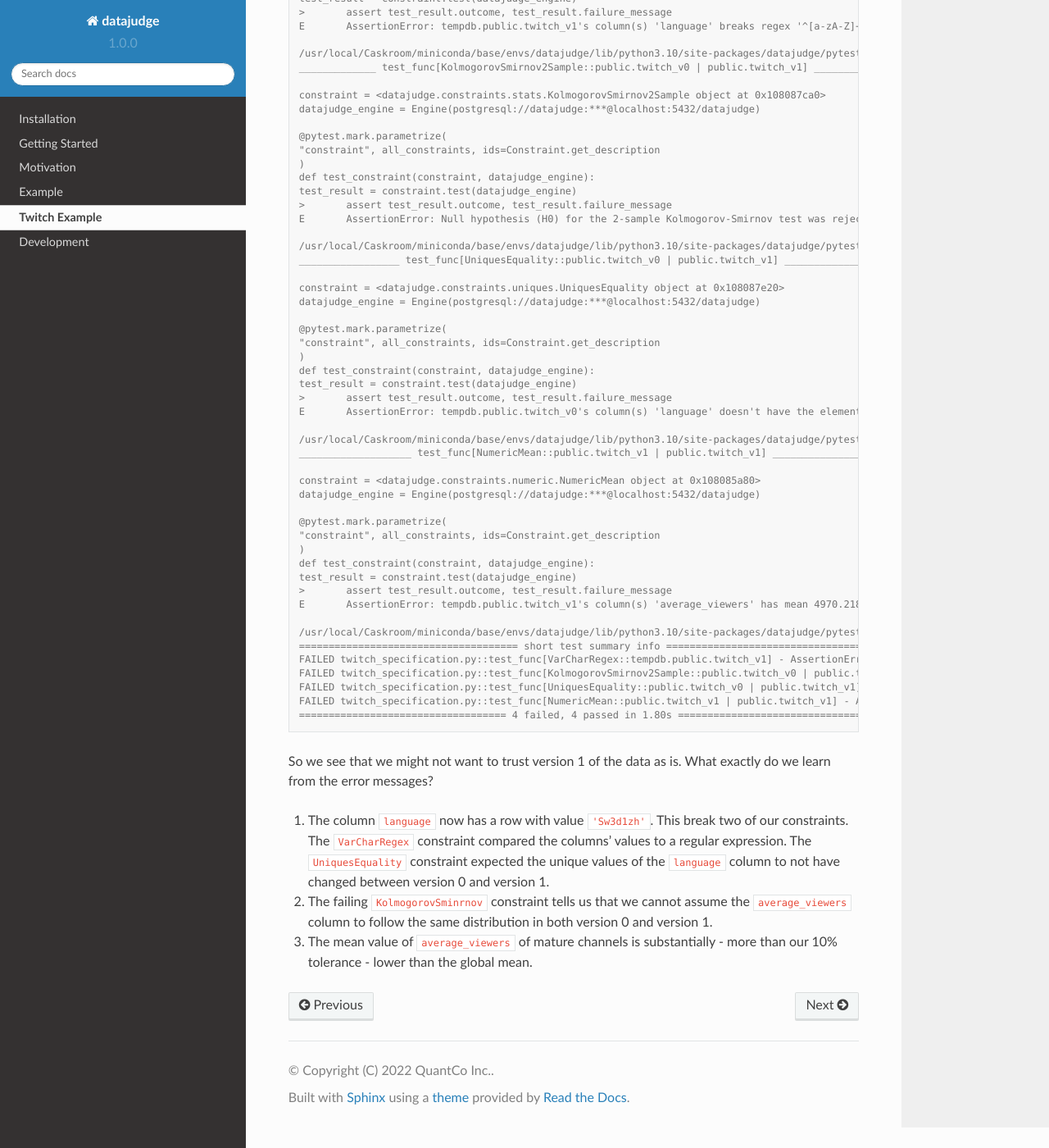
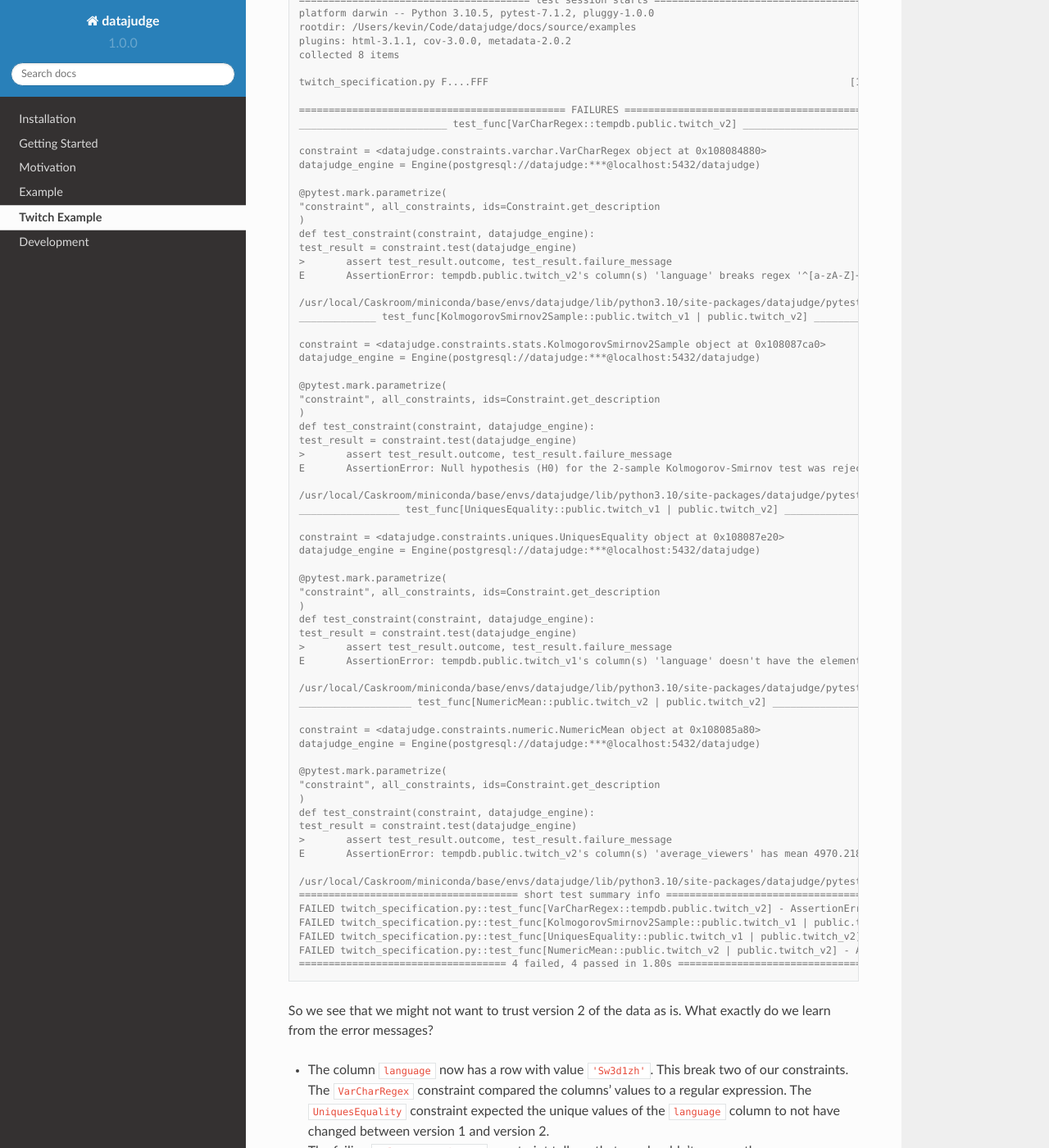
Before and after one commit to Quantco/datajudge, a Sphinx documentation site: the page built from docs/source/examples/example_twitch.rst, in a window 1280 px wide and 1400 px high, scrolled down 3439 px. Shown: the whole window at 82% size. Built offline with Sphinx 7.4.7 and the Read the Docs theme 2.0.0, drawn with Linux system fonts in a browser that asks for light colours; pages that are not in the unit, such as notebooks, are missing from menus; some of the changed text lies outside the part shown.

Commit message:
Adapt details.

```diff
--- a/docs/source/examples/example_twitch.rst
+++ b/docs/source/examples/example_twitch.rst
@@ -2,21 +2,34 @@
 =============================
 
 This example is based on data capturing statistics and properties of popular Twitch channels.
-The original data set can be found on `kaggle <https://www.kaggle.com/datasets/aayushmishra1512/twitchdata>`_. For the sake of this tutorial, we slightly process it and provide two version of it. You can either recreate this by executing this `processing <https://github.com/Quantco/datajudge/tree/main/docs/source/examples/twitch_upload.py>`_ yourself on the original data or download our processed files (`version 0 <https://github.com/Quantco/datajudge/tree/main/docs/source/examples/twitch_version0.csv>`_ and `version 1 <https://github.com/Quantco/datajudge/tree/main/docs/source/examples/twitch_version1.csv>`_) right away.
+The setup is such that we have two data sets 'of the same kind' but from different points in time.
+In other words, a 'version' of the data set represents to a temporal notion.
+For example, version 1 might stem from end of March and version 2 from end of April.
+Moreover, we will assume that the first, version 1, has been vetted and approved with the
+help of manual investigation and domain knowledge. The second data set, version 2, has just been
+made available. We would like to use it but can't be sure of its validity just yet. As a consequence
+we would like to assess the quality of the data in version 2.
 
-The aforementioned script also populates two tables in a Postgres database, in this fashion:
+The original data set can be found on `kaggle <https://www.kaggle.com/datasets/aayushmishra1512/twitchdata>`_.
+For the sake of this tutorial, we slightly process it and provide two version of it.
+One can either recreate this by executing this `processing <https://github.com/Quantco/datajudge/tree/main/docs/source/examples/twitch_upload.py>`_
+oneself on the original data or download our processed files (`version 1 <https://github.com/Quantco/datajudge/tree/main/docs/source/examples/twitch_version1.csv>`_
+and `version 2 <https://github.com/Quantco/datajudge/tree/main/docs/source/examples/twitch_version2.csv>`_) right away.
+
+The aforementioned script also populates two tables in a Postgres database. This resembles the following:
 
 .. code-block:: python
 
+    address = os.environ.get("DB_ADDR", "localhost")
     connection_string = f"postgresql://datajudge:datajudge@{address}:5432/datajudge"
     engine = sa.create_engine(connection_string)
+    df_v2.to_sql("twitch_v2", engine, schema="public", if_exists="replace")
     df_v1.to_sql("twitch_v1", engine, schema="public", if_exists="replace")
-    df_v0.to_sql("twitch_v0", engine, schema="public", if_exists="replace")
 
 
-Once the tables are in a data set, one can actually write a ``Datajudge``
-specification against them. To give you an idea of the data, this is what
-a sample of it looks like:
+Once the tables are stored in a database, we can actually write a ``Datajudge``
+specification against them. But first, we'll have a look at what the data roughly
+looks like by investigating a random sample of four rows:
 
 .. list-table:: A sample of the data
    :header-rows: 1
@@ -77,11 +90,15 @@
      - False
      - English
 
+Note that we expect both version 1 and version 2 to follow this structure. Due to them
+being assembled at different points in time, merely their rows shows differ.
+
 
 Now let's write an actual specification, expressing our expectations against the data.
 First, we need to make sure a connection to database can be established at test execution
 time. How this is done exactly depends on how you set up your database. When using our
-default setup with running ``./start_postgres.sh``, this would look as follows:
+default setup with running `$ ./start_postgres.sh <https://github.com/Quantco/datajudge/blob/main/start_postgres.sh>`_,
+this would look as follows:
 
 .. code-block:: python
 
@@ -97,11 +114,11 @@
         return sa.create_engine(connection_string)
 
 Once a way to connect to database is defined, we want to declare our data sources and
-express expectations against them. In this
-example we have two tables in the same database - one table per version of the Twitch data.
-Here, a version refers to a temporal notion. E.g. version 0 might stem from end of March and version 1 from end of April.
+express expectations against them. In this example we have two tables in the same database -
+one table per version of the Twitch data.
 
-Yet, let's start with a very simple example only using version 1. We want to use our
+
+Yet, let's start with a very simple example only using version 2. We want to use our
 domain knowledge that values of the ``language`` column should only contain letters
 and have a length strictly larger than 0.
 
@@ -117,7 +134,7 @@
     schema_name = "public"
 
     within_requirement = WithinRequirement.from_table(
-        table_name="twitch_v1",
+        table_name="twitch_v2",
         schema_name=schema_name,
 	db_name=db_name,
     )
@@ -127,8 +144,8 @@
     )
 
 
-Done! Now onto comparisons between the table representing the approved version 0 of the
-data and the to be assessed version 1 of the data.
+Done! Now onto comparisons between the table representing the approved version 1 of the
+data and the to be assessed version 2 of the data.
 
 .. code-block:: python
 
@@ -139,8 +156,8 @@
 	db_name2=db_name,
 	schema_name1=schema_name,
 	schema_name2=schema_name,
-	table_name1="twitch_v0",
-	table_name2="twitch_v1",
+	table_name1="twitch_v1",
+	table_name2="twitch_v2",
     )
     between_requirement_version.add_column_subset_constraint()
     between_requirement_version.add_column_superset_constraint()
@@ -167,8 +184,8 @@
     )
 
 
-Now having compared the 'same kind of data' between version 0 and version 1,
-we may as well compare 'different kind of data' within version 1, as a means of
+Now having compared the 'same kind of data' between version 1 and version 2,
+we may as well compare 'different kind of data' within version 2, as a means of
 a sanity check. This sanity check consists of checking that whether the mean
 ``average_viewer`` value of mature channels should deviate at most 10% from
 the overall mean.
@@ -180,8 +197,8 @@
 	db_name2=db_name,
 	schema_name1=schema_name,
 	schema_name2=schema_name,
-	table_name1="twitch_v1",
-	table_name2="twitch_v1",
+	table_name1="twitch_v2",
+	table_name2="twitch_v2",
     )
 
     between_requirement_columns.add_numeric_mean_constraint(
@@ -221,7 +243,7 @@
    twitch_specification.py F....FFF                                                             [100%]
 
    ============================================= FAILURES =============================================
-   _________________________ test_func[VarCharRegex::tempdb.public.twitch_v1] _________________________
+   _________________________ test_func[VarCharRegex::tempdb.public.twitch_v2] _________________________
 
    constraint = <datajudge.constraints.varchar.VarCharRegex object at 0x108084880>
    datajudge_engine = Engine(postgresql://datajudge:***@localhost:5432/datajudge)
@@ -232,10 +254,10 @@
    def test_constraint(constraint, datajudge_engine):
    test_result = constraint.test(datajudge_engine)
    >       assert test_result.outcome, test_result.failure_message
-   E       AssertionError: tempdb.public.twitch_v1's column(s) 'language' breaks regex '^[a-zA-Z]+$' in 0.045454545454545456 > 0.0 of the cases. In absolute terms, 1 of the 22 samples violated the regex. Some counterexamples consist of the following: ['Sw3d1zh'].
+   E       AssertionError: tempdb.public.twitch_v2's column(s) 'language' breaks regex '^[a-zA-Z]+$' in 0.045454545454545456 > 0.0 of the cases. In absolute terms, 1 of the 22 samples violated the regex. Some counterexamples consist of the following: ['Sw3d1zh'].
 
    /usr/local/Caskroom/miniconda/base/envs/datajudge/lib/python3.10/site-packages/datajudge/pytest_integration.py:25: AssertionError
-   _____________ test_func[KolmogorovSmirnov2Sample::public.twitch_v0 | public.twitch_v1] _____________
+   _____________ test_func[KolmogorovSmirnov2Sample::public.twitch_v1 | public.twitch_v2] _____________
 
    constraint = <datajudge.constraints.stats.KolmogorovSmirnov2Sample object at 0x108087ca0>
    datajudge_engine = Engine(postgresql://datajudge:***@localhost:5432/datajudge)
@@ -246,10 +268,10 @@
    def test_constraint(constraint, datajudge_engine):
    test_result = constraint.test(datajudge_engine)
    >       assert test_result.outcome, test_result.failure_message
-   E       AssertionError: Null hypothesis (H0) for the 2-sample Kolmogorov-Smirnov test was rejected, i.e., the two samples (tempdb.public.twitch_v0's column(s) 'average_viewers' and tempdb.public.twitch_v1's column(s) 'average_viewers''s ) do not originate from the same distribution. The test results are d=0.152764705882353 and p_value=8.093137091858472e-10.
+   E       AssertionError: Null hypothesis (H0) for the 2-sample Kolmogorov-Smirnov test was rejected, i.e., the two samples (tempdb.public.twitch_v1's column(s) 'average_viewers' and tempdb.public.twitch_v2's column(s) 'average_viewers''s ) do not originate from the same distribution. The test results are d=0.152764705882353 and p_value=8.093137091858472e-10.
 
    /usr/local/Caskroom/miniconda/base/envs/datajudge/lib/python3.10/site-packages/datajudge/pytest_integration.py:25: AssertionError
-   _________________ test_func[UniquesEquality::public.twitch_v0 | public.twitch_v1] __________________
+   _________________ test_func[UniquesEquality::public.twitch_v1 | public.twitch_v2] __________________
 
    constraint = <datajudge.constraints.uniques.UniquesEquality object at 0x108087e20>
    datajudge_engine = Engine(postgresql://datajudge:***@localhost:5432/datajudge)
@@ -260,10 +282,10 @@
    def test_constraint(constraint, datajudge_engine):
    test_result = constraint.test(datajudge_engine)
    >       assert test_result.outcome, test_result.failure_message
-   E       AssertionError: tempdb.public.twitch_v0's column(s) 'language' doesn't have the element(s) '{'Sw3d1zh'}' when compared with the reference values.
+   E       AssertionError: tempdb.public.twitch_v1's column(s) 'language' doesn't have the element(s) '{'Sw3d1zh'}' when compared with the reference values.
 
    /usr/local/Caskroom/miniconda/base/envs/datajudge/lib/python3.10/site-packages/datajudge/pytest_integration.py:25: AssertionError
-   ___________________ test_func[NumericMean::public.twitch_v1 | public.twitch_v1] ____________________
+   ___________________ test_func[NumericMean::public.twitch_v2 | public.twitch_v2] ____________________
 
    constraint = <datajudge.constraints.numeric.NumericMean object at 0x108085a80>
    datajudge_engine = Engine(postgresql://datajudge:***@localhost:5432/datajudge)
@@ -274,19 +296,25 @@
    def test_constraint(constraint, datajudge_engine):
    test_result = constraint.test(datajudge_engine)
    >       assert test_result.outcome, test_result.failure_message
-   E       AssertionError: tempdb.public.twitch_v1's column(s) 'average_viewers' has mean 4970.2188235294117647, deviating more than 0.1 from tempdb.public.twitch_v1's column(s) 'average_viewers''s  3567.6584158415841584. Condition on second table: WHERE mature IS TRUE;
+   E       AssertionError: tempdb.public.twitch_v2's column(s) 'average_viewers' has mean 4970.2188235294117647, deviating more than 0.1 from tempdb.public.twitch_v2's column(s) 'average_viewers''s  3567.6584158415841584. Condition on second table: WHERE mature IS TRUE;
 
    /usr/local/Caskroom/miniconda/base/envs/datajudge/lib/python3.10/site-packages/datajudge/pytest_integration.py:25: AssertionError
    ===================================== short test summary info ======================================
-   FAILED twitch_specification.py::test_func[VarCharRegex::tempdb.public.twitch_v1] - AssertionError...
-   FAILED twitch_specification.py::test_func[KolmogorovSmirnov2Sample::public.twitch_v0 | public.twitch_v1]
-   FAILED twitch_specification.py::test_func[UniquesEquality::public.twitch_v0 | public.twitch_v1]
-   FAILED twitch_specification.py::test_func[NumericMean::public.twitch_v1 | public.twitch_v1] - Ass...
+   FAILED twitch_specification.py::test_func[VarCharRegex::tempdb.public.twitch_v2] - AssertionError...
+   FAILED twitch_specification.py::test_func[KolmogorovSmirnov2Sample::public.twitch_v1 | public.twitch_v2]
+   FAILED twitch_specification.py::test_func[UniquesEquality::public.twitch_v1 | public.twitch_v2]
+   FAILED twitch_specification.py::test_func[NumericMean::public.twitch_v2 | public.twitch_v2] - Ass...
    =================================== 4 failed, 4 passed in 1.80s ====================================
 
-So we see that we might not want to trust version 1 of the data as is. What exactly do we learn from the error
-messages?
+So we see that we might not want to trust version 2 of the data as is. What exactly do we
+learn from the error messages?
 
-1. The column ``language`` now has a row with value ``'Sw3d1zh'``. This break two of our constraints. The ``VarCharRegex`` constraint compared the columns' values to a regular expression. The ``UniquesEquality`` constraint expected the unique values of the ``language`` column to not have changed between version 0 and version 1.
-2. The failing ``KolmogorovSminrnov`` constraint tells us that we cannot assume the ``average_viewers`` column to follow the same distribution in both version 0 and version 1.
-3. The mean value of ``average_viewers`` of mature channels is substantially - more than our 10% tolerance - lower than the global mean.
+* The column ``language`` now has a row with value ``'Sw3d1zh'``. This break two of our
+  constraints. The ``VarCharRegex`` constraint compared the columns' values to a regular
+  expression. The ``UniquesEquality`` constraint expected the unique values of the
+  ``language`` column to not have changed between version 1 and version 2.
+* The failing ``KolmogorovSminrnov`` constraint tells us that we shouldn't assume the
+  ``average_viewers`` column to follow the same distribution in both version 1 and
+  version 2.
+* The mean value of ``average_viewers`` of ``mature`` channels is substantially - more
+  than our 10% tolerance - lower than the global mean.
--- a/docs/source/examples/twitch_specification.py
+++ b/docs/source/examples/twitch_specification.py
@@ -19,16 +19,19 @@
 # Postgres' default schema.
 schema_name = "public"
 
+
 # 1. Sanity check on new version based on domain knowledge.
 within_requirement = WithinRequirement.from_table(
-    table_name="twitch_v1",
+    table_name="twitch_v2",
     schema_name=schema_name,
     db_name=db_name,
 )
+
 within_requirement.add_varchar_regex_constraint(
     column="language",
     regex="^[a-zA-Z]+$",
 )
+
 
 # 2. Sanity check between old version and new version of the data.
 between_requirement_version = BetweenRequirement.from_tables(
@@ -36,9 +39,10 @@
     db_name2=db_name,
     schema_name1=schema_name,
     schema_name2=schema_name,
-    table_name1="twitch_v0",
-    table_name2="twitch_v1",
+    table_name1="twitch_v1",
+    table_name2="twitch_v2",
 )
+
 between_requirement_version.add_column_subset_constraint()
 between_requirement_version.add_column_superset_constraint()
 columns = ["channel", "partnered", "mature"]
@@ -52,7 +56,6 @@
     comparison_columns2=["language"],
     max_missing_fraction=0,
 )
-
 between_requirement_version.add_ks_2sample_constraint(
     column1="average_viewers",
     column2="average_viewers",
@@ -63,11 +66,6 @@
     columns2=["language"],
 )
 
-between_requirement_version.add_numeric_min_constraint(
-    column1="followers",
-    column2="followers",
-    condition2=Condition(raw_string="followers_gained<0"),
-)
 
 # 3. Sanity check between different columns of the new version.
 between_requirement_columns = BetweenRequirement.from_tables(
@@ -75,8 +73,8 @@
     db_name2=db_name,
     schema_name1=schema_name,
     schema_name2=schema_name,
-    table_name1="twitch_v1",
-    table_name2="twitch_v1",
+    table_name1="twitch_v2",
+    table_name2="twitch_v2",
 )
 
 between_requirement_columns.add_numeric_mean_constraint(
@@ -88,6 +86,8 @@
 )
 
 
+# 4. Collect all requirements and make them discoverable by pytest.
+
 requirements = [
     within_requirement,
     between_requirement_version,
--- a/docs/source/examples/twitch_upload.py
+++ b/docs/source/examples/twitch_upload.py
@@ -26,27 +26,27 @@
 ]
 
 # Make old version not have data about all channels from current version.
-df_v0 = df.copy().sample(frac=0.85, random_state=SEED)
+df_v1 = df.copy().sample(frac=0.85, random_state=SEED)
 
 # Make numeric columns of new version change from old version.
-df_v1 = df.copy()
+df_v2 = df.copy()
 rng = np.random.default_rng(SEED)
 for increasing_column in increasing_columns:
-    growth = np.abs(rng.normal(0, 0.15, size=df_v0.shape[0]))
-    df_v1[increasing_column] = ((1 + growth) * df_v0[increasing_column]).astype(int)
+    growth = np.abs(rng.normal(0, 0.15, size=df_v1.shape[0]))
+    df_v2[increasing_column] = ((1 + growth) * df_v1[increasing_column]).astype(int)
 
 for fluctuating_column in fluctuating_columns:
-    change = rng.normal(0, 0.15, size=df_v0.shape[0])
-    df_v1[fluctuating_column] = ((1 + change) * df_v0[fluctuating_column]).astype(int)
+    change = rng.normal(0, 0.15, size=df_v1.shape[0])
+    df_v2[fluctuating_column] = ((1 + change) * df_v1[fluctuating_column]).astype(int)
 
 # Introduce a data error.
-index = (~df_v1["channel"].isin(df_v0["channel"])).idxmax()
-df_v1.loc[index, "language"] = "Sw3d1zh"
+index = (~df_v2["channel"].isin(df_v1["channel"])).idxmax()
+df_v2.loc[index, "language"] = "Sw3d1zh"
 
 # Upload tables to local Postgres instance.
 # Run ``$ ./start_postgres.sh`` to make sure it is up and running.
 address = os.environ.get("DB_ADDR", "localhost")
 connection_string = f"postgresql://datajudge:datajudge@{address}:5432/datajudge"
 engine = sa.create_engine(connection_string)
+df_v2.to_sql("twitch_v2", engine, schema="public", if_exists="replace")
 df_v1.to_sql("twitch_v1", engine, schema="public", if_exists="replace")
-df_v0.to_sql("twitch_v0", engine, schema="public", if_exists="replace")
```
Also changed, not shown: other parts of docs/source/examples/example_twitch.rst (+6 -1 lines), docs/source/examples/twitch_version0.csv (deleted), docs/source/examples/twitch_version1.csv, docs/source/examples/twitch_version2.csv (added).
